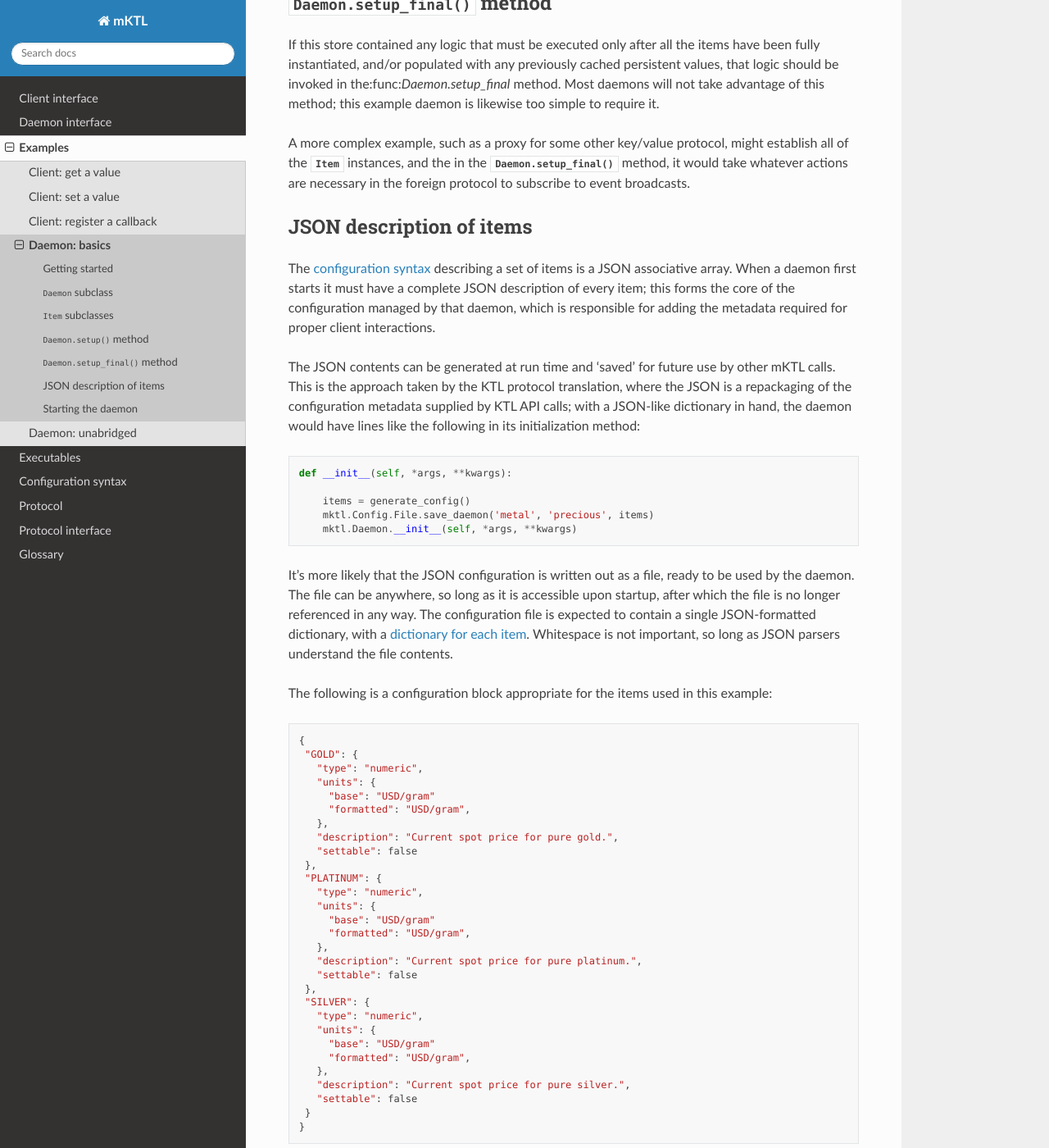
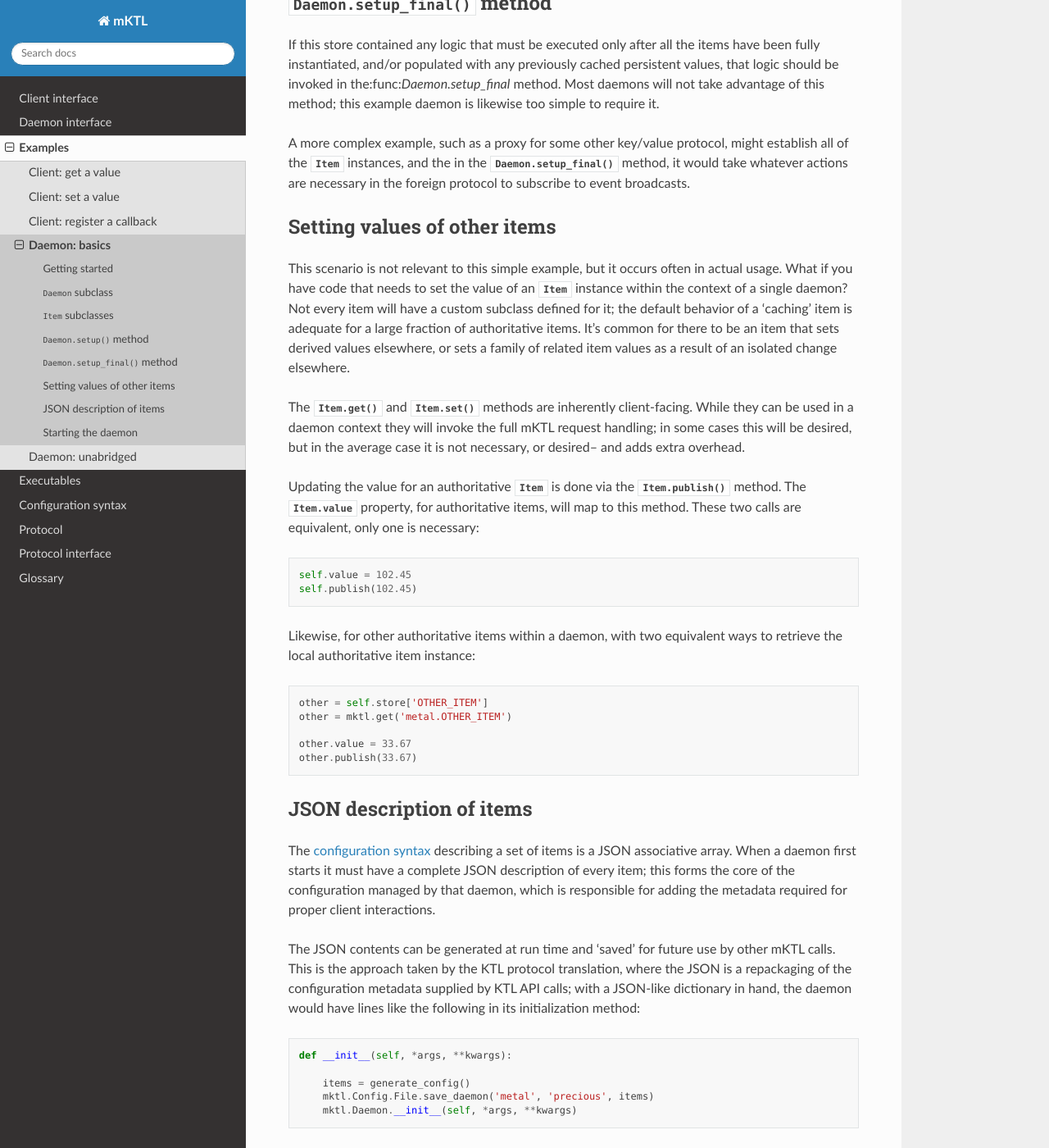
Before and after one commit to KeckObservatory/mKTL, a Sphinx documentation site: the page built from doc/example/daemon.rst, in a window 1280 px wide and 1400 px high, scrolled down 2400 px. Shown: the whole window at 82% size. Built offline with Sphinx 7.4.7 and the Read the Docs theme 3.1.0, drawn with Linux system fonts in a browser that asks for light colours.

Commit message:
Add a section describing the setting of other items within a daemon.

```diff
--- a/doc/example/daemon.rst
+++ b/doc/example/daemon.rst
@@ -141,6 +141,41 @@ might establish all of the :class:`Item` instances, and the in the
 in the foreign protocol to subscribe to event broadcasts.
 
 
+Setting values of other items
+-----------------------------
+
+This scenario is not relevant to this simple example, but it occurs often
+in actual usage. What if you have code that needs to set the value of an
+:class:`Item` instance within the context of a single daemon? Not every
+item will have a custom subclass defined for it; the default behavior of
+a 'caching' item is adequate for a large fraction of authoritative items.
+It's common for there to be an item that sets derived values elsewhere,
+or sets a family of related item values as a result of an isolated change
+elsewhere.
+
+The :func:`Item.get` and :func:`Item.set` methods are inherently client-facing.
+While they can be used in a daemon context they will invoke the full mKTL
+request handling; in some cases this will be desired, but in the average
+case it is not necessary, or desired-- and adds extra overhead.
+
+Updating the value for an authoritative :class:`Item` is done via the
+:func:`Item.publish` method. The :py:attr:`Item.value` property, for
+authoritative items, will map to this method. These two calls are
+equivalent, only one is necessary::
+
+    self.value = 102.45
+    self.publish(102.45)
+
+Likewise, for other authoritative items within a daemon, with two equivalent
+ways to retrieve the local authoritative item instance::
+
+    other = self.store['OTHER_ITEM']
+    other = mktl.get('metal.OTHER_ITEM')
+
+    other.value = 33.67
+    other.publish(33.67)
+
+
 JSON description of items
 -------------------------
 
```
